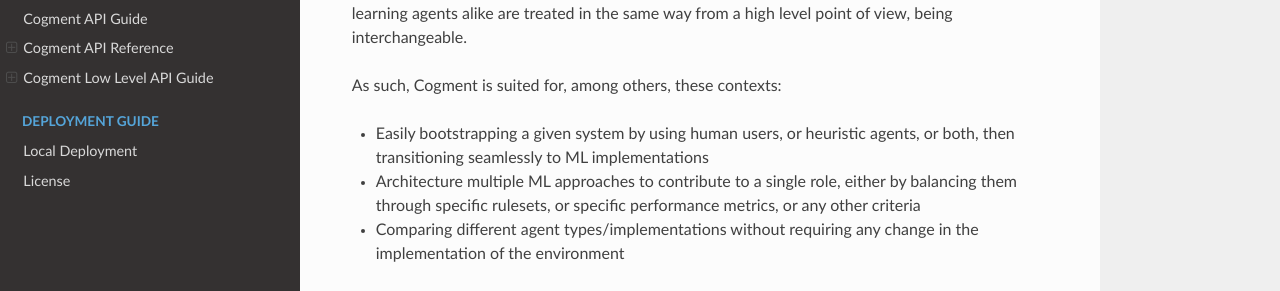
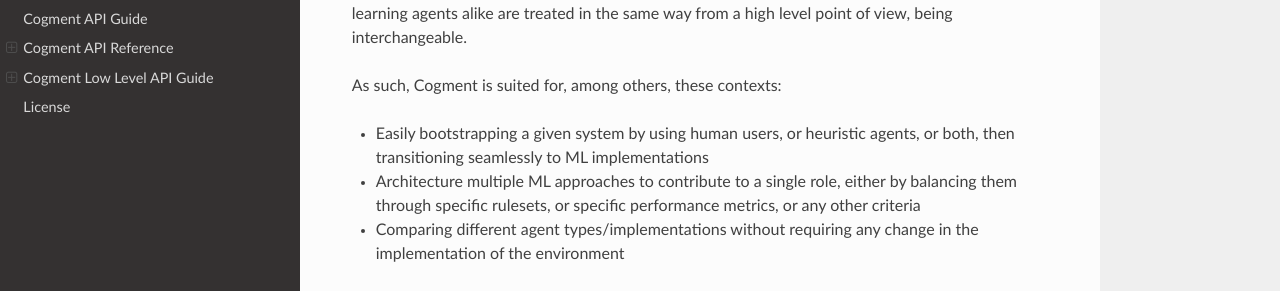
Before and after one commit to cogment/cogment-doc, an MkDocs documentation site: the page built from src/index.md, in a window 1280 px wide. Shown: the part 504-795 px from the top of the page. Built offline with MkDocs 1.6.1, drawn with Linux system fonts in a browser that asks for light colours; nearby versions of some CDN libraries.

Commit message:
Hide deployment guide for the moment.

```diff
--- a/mkdocs.yml
+++ b/mkdocs.yml
@@ -56,7 +56,7 @@
       - "Cogment Low Level API Guide":
           - "Overview": "cogment/cogment-low-level-api-guide/overview.md"
           - "gRPC API Reference": "cogment/cogment-low-level-api-guide/grpc.md"
-  - "Deployment Guide":
-      - "Local Deployment": "deployment-guide/local-deployement.md"
-      # - "Cloud Deployment": "deployment-guide/cloud-deployement.md" # out-of-scope for ɑ
+  #- "Deployment Guide":
+  # - "Local Deployment": "deployment-guide/local-deployement.md"
+  # - "Cloud Deployment": "deployment-guide/cloud-deployement.md" # out-of-scope for ɑ
   - "License": "license.md"
```
Also changed, not shown: CHANGELOG.md (+1 -0 lines).
